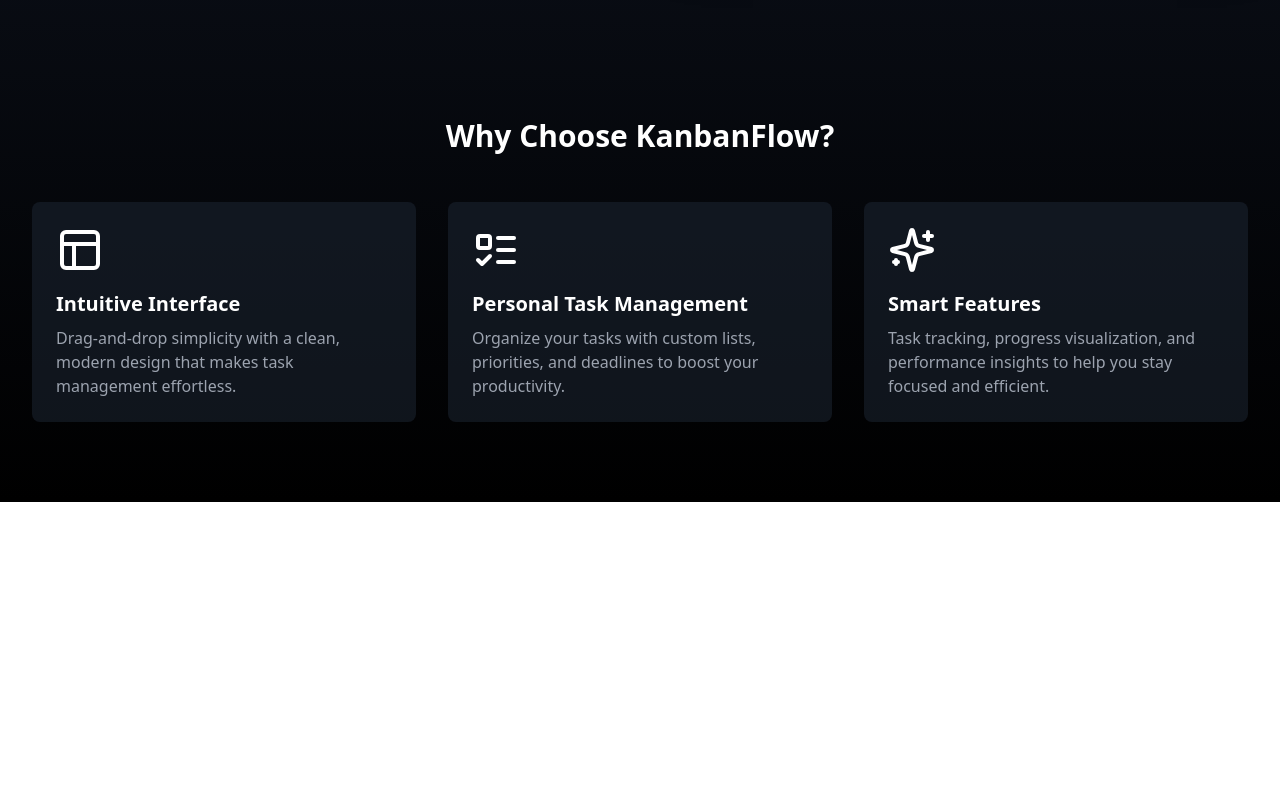
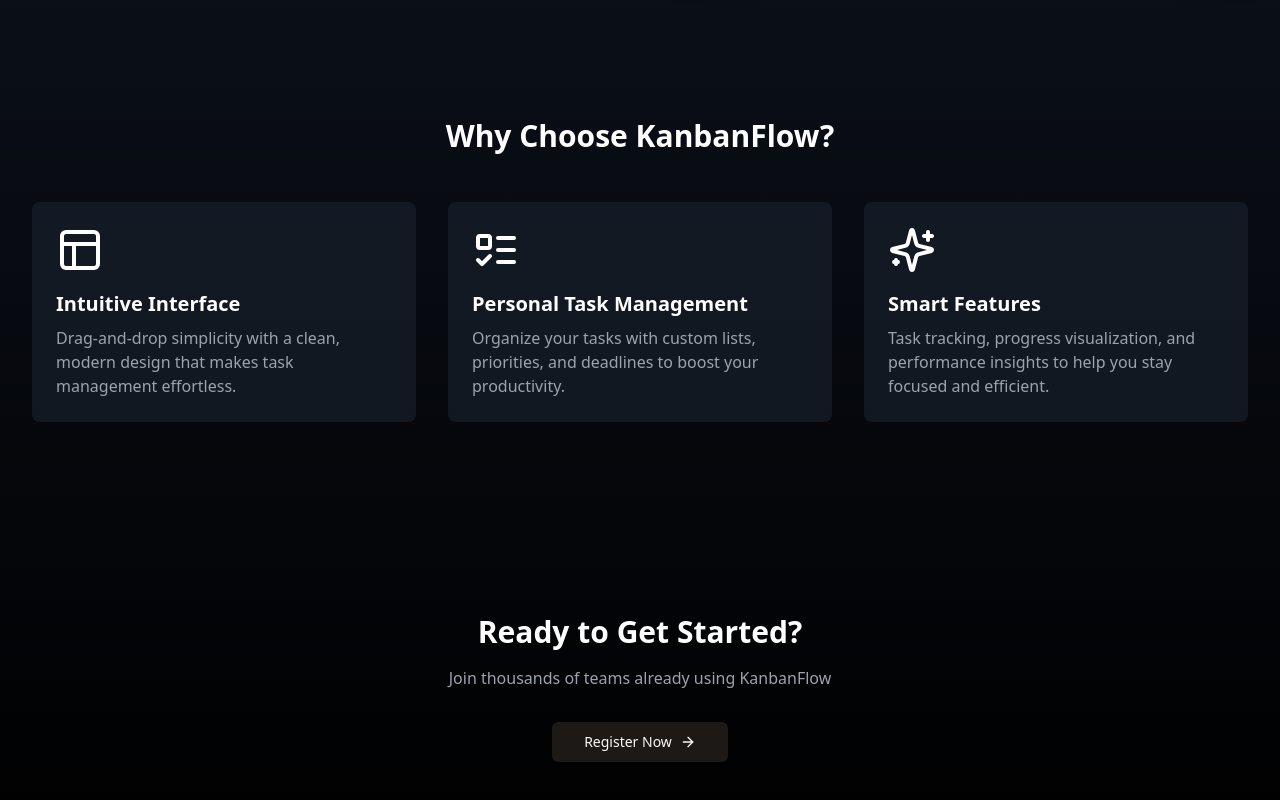
Before and after one commit to MatPeretti/Kanban-Board, a React (Vite) app: page / in a window 1280 px wide. Shown: the part 548-1348 px from the top of the page. Before the commit the page ends 1050 px from the top, so only its background shows below. Built offline with nearby package versions, Linux system fonts and the light colour scheme.

Commit message:
feat: registercta component implemented

```diff
--- a/src/components/home/Home.tsx
+++ b/src/components/home/Home.tsx
@@ -1,11 +1,13 @@
 import Hero from './Hero';
 import Features from './Features';
+import RegisterCTA from './RegisterCTA';
 
 function Home() {
     return (
         <>
             <Hero />
             <Features />
+            <RegisterCTA />
         </>
     );
 }
--- /dev/null
+++ b/src/components/home/RegisterCTA.tsx
@@ -0,0 +1,27 @@
+import { motion } from 'framer-motion';
+import { Button } from '../ui/button';
+import { ArrowRight } from 'lucide-react';
+
+function RegisterCTA() {
+    return (
+        <section className='my-20'>
+            <div className='rounded-lg p-8 text-center'>
+                <h2 className='mb-4 text-3xl font-bold'>
+                    Ready to Get Started?
+                </h2>
+
+                <p className='mb-8 text-gray-400'>
+                    Join thousands of teams already using KanbanFlow
+                </p>
+                <motion.div>
+                    <Button size='lg' className='gap-2 group'>
+                        Register Now
+                        <ArrowRight className='h-5 w-5 transform transition-transform group-hover:translate-x-2' />
+                    </Button>
+                </motion.div>
+            </div>
+        </section>
+    );
+}
+
+export default RegisterCTA;
```
